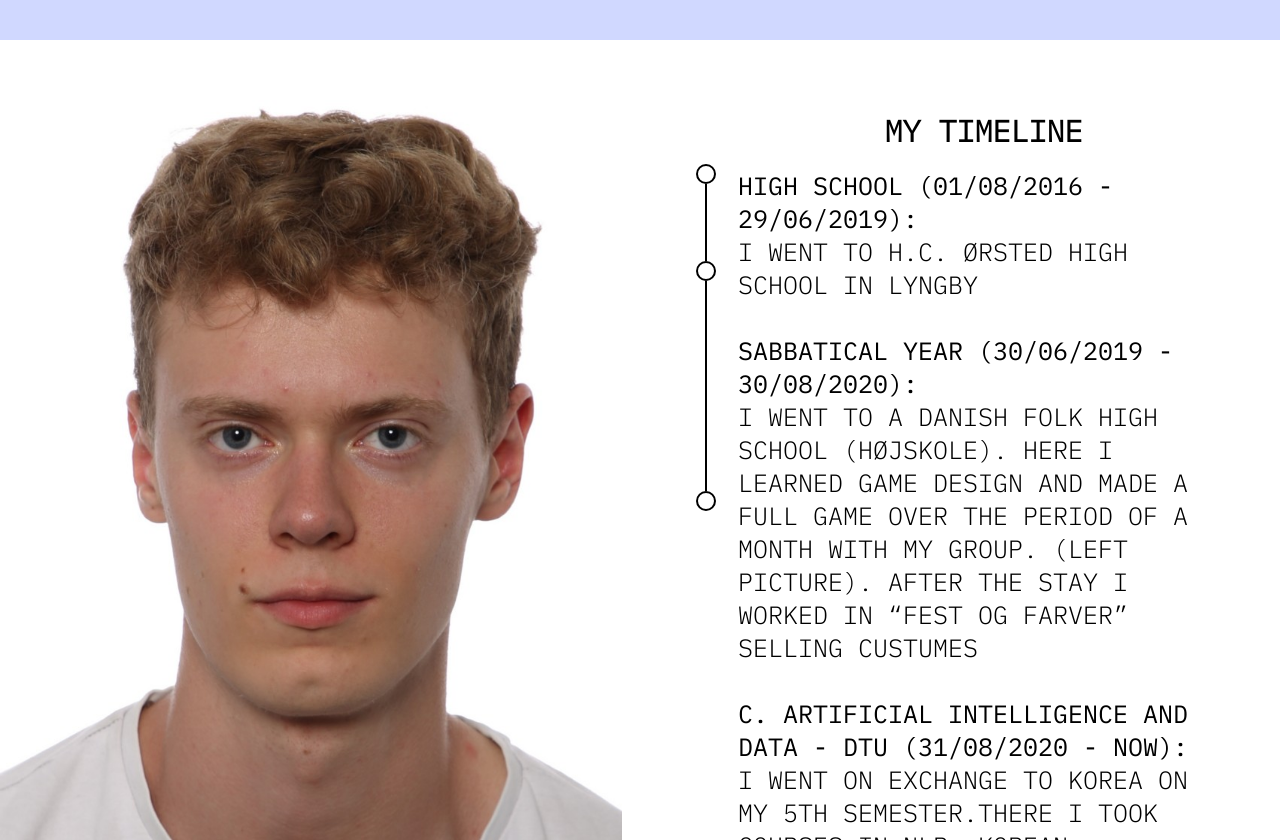
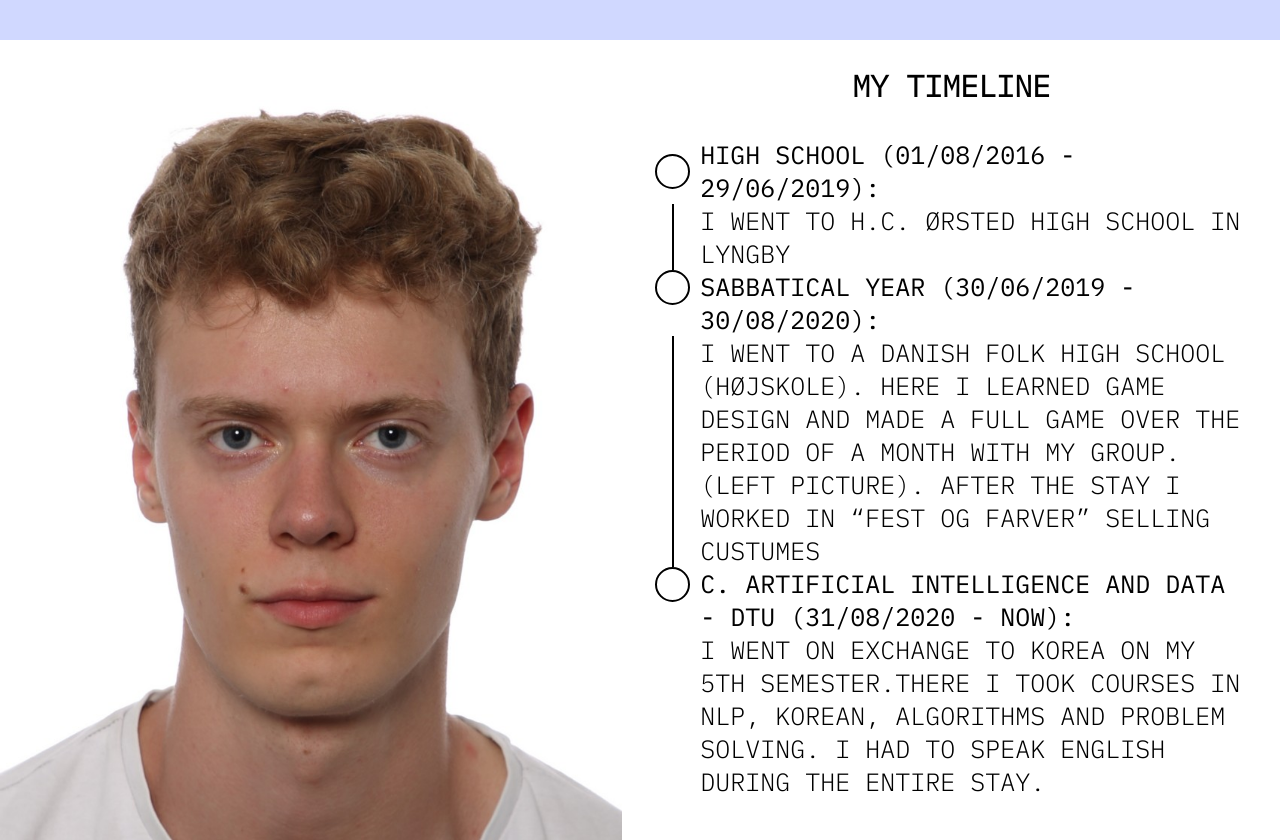
Before and after one commit to magn3144/Personlig-Hjemmeside, a plain HTML site: page home.html in a window 1280 px wide. Shown: the part 860-1700 px from the top of the page. Drawn offline with Linux system fonts and the light colour scheme.

Commit message:
Fixed the timeline with a grid

```diff
--- a/home.html
+++ b/home.html
@@ -37,7 +37,31 @@
         </section>
         <section id="timeline-section">
             <img id="self-portrait" src="images/Self_Portrait.jpg" alt="Self Portrait">
-            <div id="timeline-box">
+            <div id="timeline-container">
+                <h2>My timeline</h2>
+                <div class="timeline-grid">
+                    <div>
+                        <div class="circle"></div>
+                    </div>
+                    <p><span class="regular">High school (01/08/2016 - 29/06/2019):</span></p>
+                    <div>
+                        <div class="timeline-line"></div>
+                    </div>
+                    <p>I went to H.C. Ørsted high school in Lyngby</p>
+                    <div class="circle"></div>
+                    <p><span class="regular">Sabbatical year (30/06/2019 - 30/08/2020):</span></p>
+                    <div>
+                        <div class="timeline-line"></div>
+                    </div>
+                    <p>I went to a danish folk high school (højskole). Here i learned game design and made a full game over the period of a month with my group. (left picture). After the stay i worked in “Fest og Farver” selling custumes</p>
+                    <div class="circle"></div>
+                    <p><span class="regular">C. ARTIFICIAL INTELLIGENCE AND DATA - DTU (31/08/2020 - now):</span></p>
+                    <p></p>
+                    <p>I went on exchange to korea on my 5th semester.There I took courses in NLP, Korean, Algorithms and Problem Solving. I had to speak English during the entire stay.</p>
+                </div>
+            </div>
+
+            <!-- <div id="timeline-box">
                 <div id="timeline">
                     <div class="circle"></div>
                     <div id="timeline-line1"></div>
@@ -58,7 +82,7 @@
                         I went on exchange to korea on my 5th semester.There I took courses in NLP, Korean, Algorithms and Problem Solving. I had to speak English during the entire stay.<br>
                     </p>
                 </div>
-            </div>
+            </div> -->
         </section>
         <div class="horizontal-line"></div>
         <footer>
--- a/style_home.css
+++ b/style_home.css
@@ -124,43 +124,42 @@ header {
     height: 100%;
     object-fit: contain;
 }
-#timeline-box {
+.timeline-line {
+    width: 2px;
     height: 100%;
-    flex-grow: 1;
-    padding: 4%;
-    display: flex;
-}
-#timeline {
-    padding-left: 4%;
-    padding-right: 4%;
-    padding-top: 13.1%;
-}
-#timeline div {
-    margin: auto;
-}
-#timeline-line1 {
-    width: 2px;
-    height: 77px;
     background-color: black;
-}
-#timeline-line2 {
-    width: 2px;
-    height: 210px;
-    background-color: black;
+    padding: 0px;
 }
 .circle {
-    width: 20px;
-    height: 20px;
+    width: 35px;
+    height: 35px;
     border-radius: 50%;
     border: 2px solid black;
     background-color: transparent;
+    padding: 0px;
 }
-#timeline-text h2 {
+#timeline-container h2 {
     text-align: center;
-    padding: 4%;
+    padding-top: 4%;
     font-size: 30px;
 }
-#timeline-text p {
+.timeline-grid {
+    width: 90%;
+    height: 70%;
+    display: grid;
+    grid-template-columns: 1fr 99fr;
+    grid-template-rows: 1fr 4fr 1fr 6fr 1fr;
+    gap: 0px;
+    margin: 5%;
+    grid-gap: 0px 10px;
+}
+.timeline-grid div {
+    padding: 0%;
+    display: flex;
+    justify-content: center;
+    align-items: center;
+}
+.timeline-grid p {
     font-size: 25px;
 }
 .regular {
```
